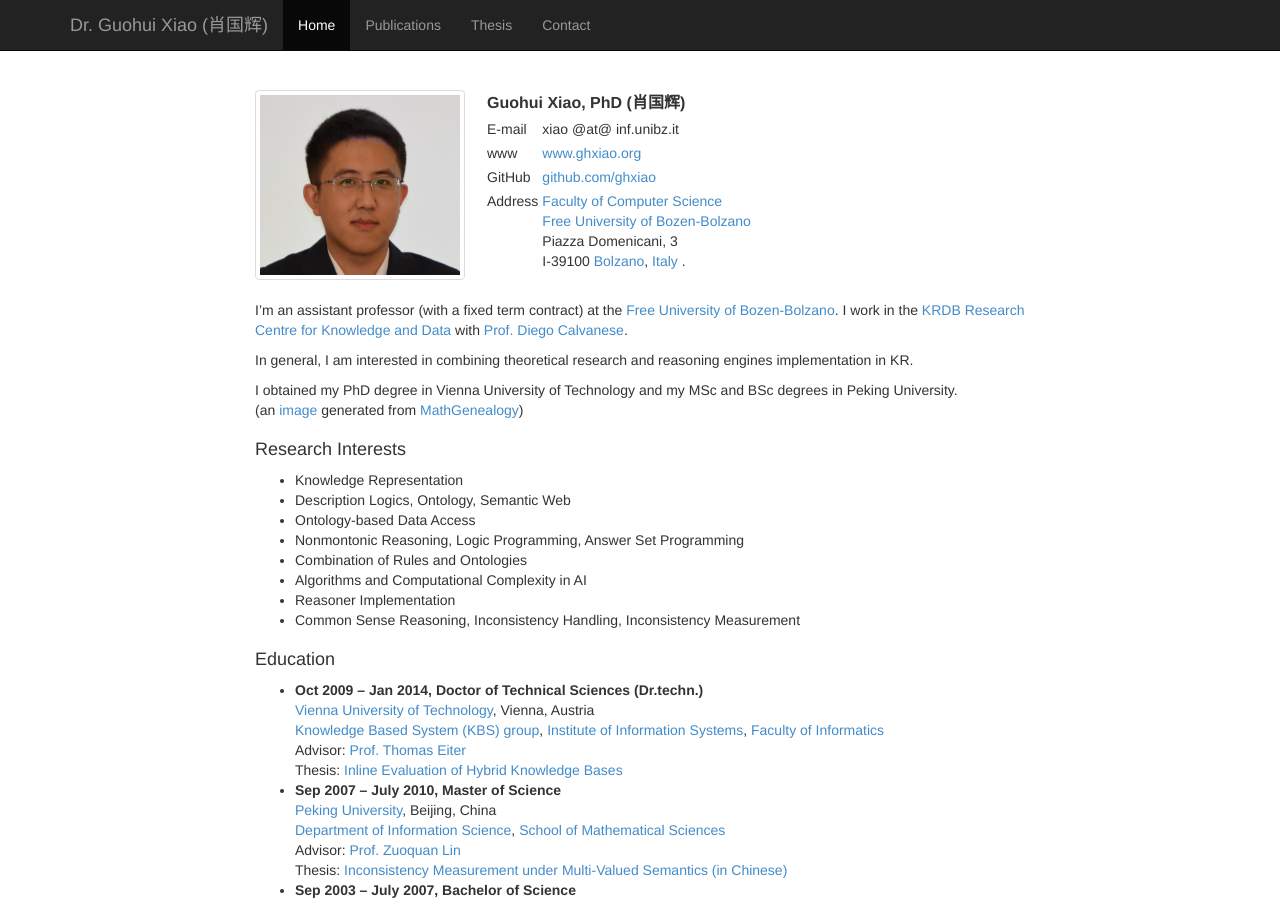
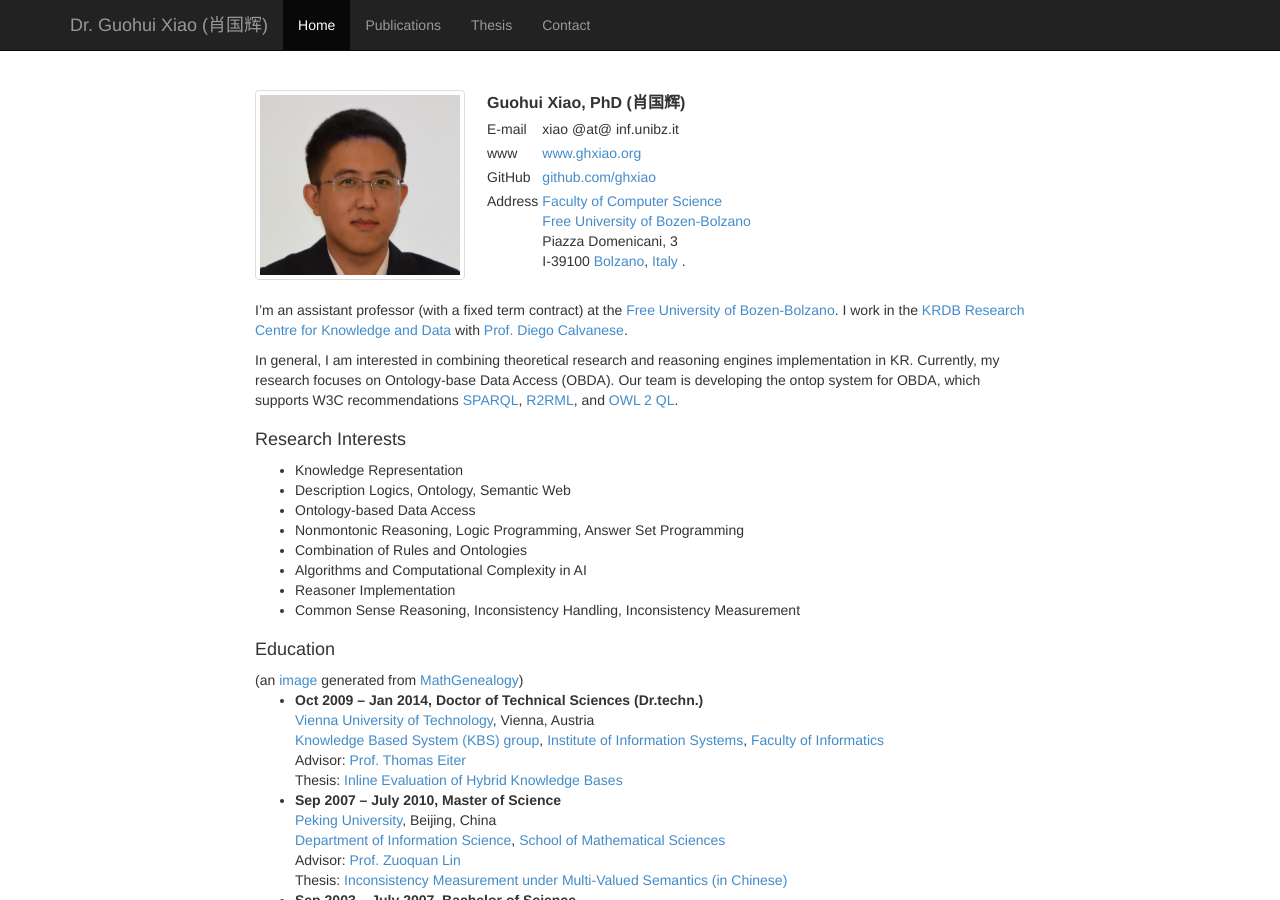
Before and after one commit to ghxiao/ghxiao.github.io, a Jekyll site: the page built from index.html, in a window 1280 px wide and 900 px high. Built offline with Jekyll 4.4.1, drawn with Linux system fonts in a browser that asks for light colours; nearby versions of some CDN libraries; Markdown is read by kramdown in place of the engine named in the settings.

Commit message:
more on ontop

```diff
--- a/index.html
+++ b/index.html
@@ -59,14 +59,16 @@ slug: home
 
 <p>
     In general, I am interested in combining theoretical research and reasoning engines implementation in KR.
+    Currently, my research focuses on Ontology-base Data Access (OBDA). Our team is developing the ontop system for OBDA, which
+    supports W3C recommendations <a href="http://www.w3.org/TR/sparql11-overview/">SPARQL</a>, <a href="http://www.w3.org/TR/r2rml/">R2RML</a>,
+    and <a href="http://www.w3.org/TR/owl2-profiles/#OWL_2_QL">OWL 2 QL</a>.
 </p>
 
+<!--
 <p>
     I obtained my PhD degree in Vienna University of Technology and my MSc and BSc degrees in Peking University. <br>
-    (an <a href="images/xiao-math-genealogy.svg">image</a> generated from <a
-        href="http://genealogy.math.ndsu.nodak.edu/id.php?id=180625">MathGenealogy</a>)
 </p>
-
+-->
 
 <div>
     <h3>Research Interests</h3>
```
Also changed, not shown: other parts of index.html (+2 -0 lines).
